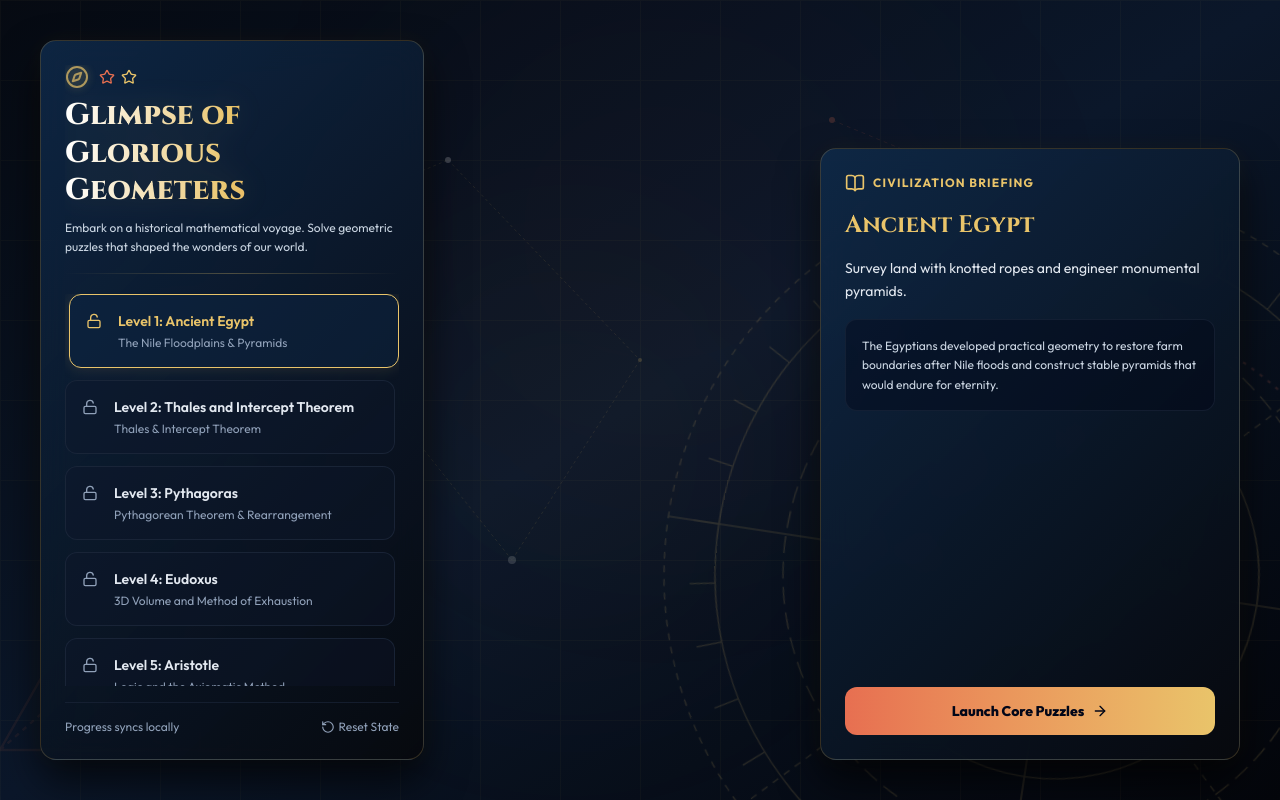
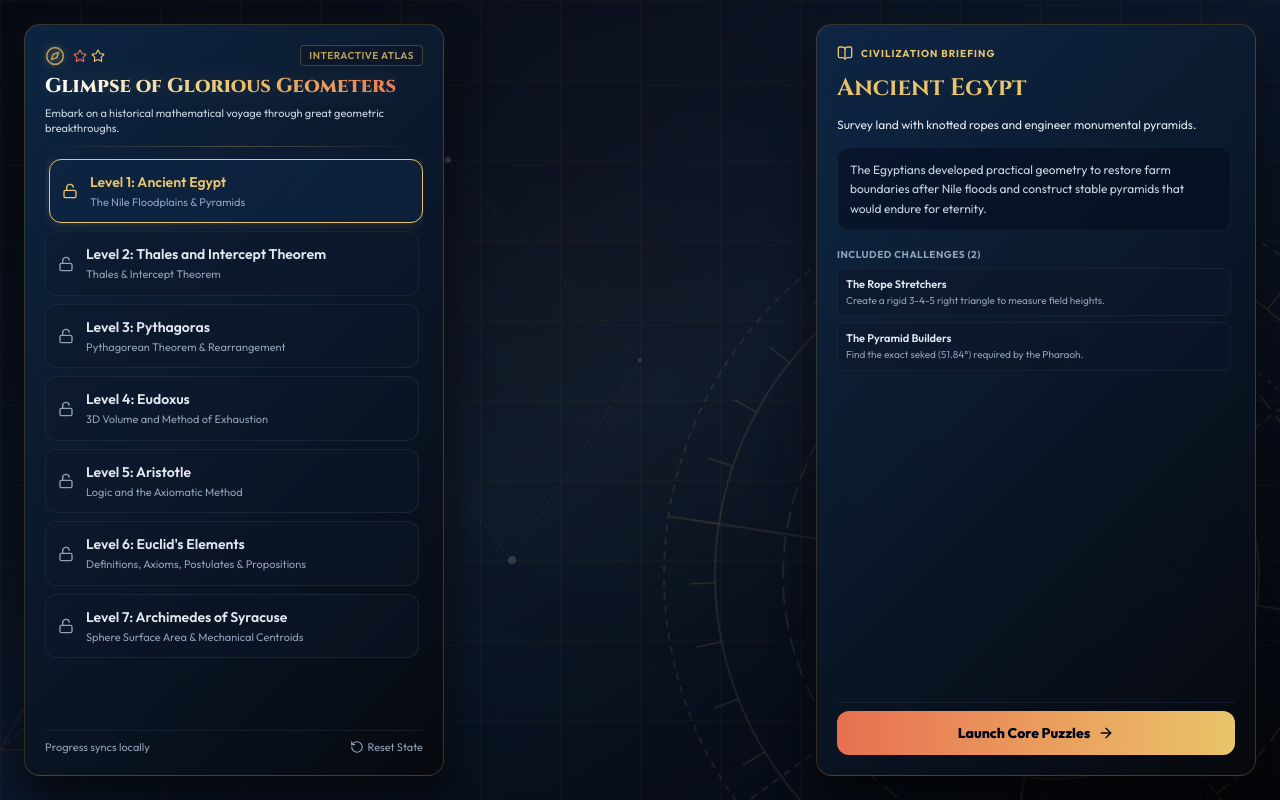
Before and after one commit to masonbpan2025-ai/glimpse_of_glorious_geometers, a React (Vite) app: page / in a window 1280 px wide. Built offline with nearby package versions, Linux system fonts and the light colour scheme.

Commit message:
Optimize MainMenu layout: compact title section and greatly expand levels list area for compact viewports

```diff
--- a/src/components/MainMenu.jsx
+++ b/src/components/MainMenu.jsx
@@ -115,30 +115,38 @@ export default function MainMenu() {
   const isLevelUnlocked = unlockedLevels.includes(selectedLevel.id);
 
   return (
-    <div className="absolute inset-0 w-full h-full flex justify-between p-6 md:p-10 pointer-events-none z-10 overflow-hidden">
+    <div className="absolute inset-0 w-full h-full flex justify-between p-3 md:p-6 pointer-events-none z-10 overflow-hidden">
       {/* 1. Left Sidebar: Civilization selection list */}
-      <div className="w-full md:w-96 glass-panel rounded-2xl p-6 flex flex-col justify-between pointer-events-auto h-full shadow-2xl select-none">
-        <div className="flex flex-col gap-5 overflow-hidden">
-          {/* Header decoration */}
-          <div className="flex flex-col gap-2">
-            <div className="flex gap-2.5 items-center text-egypt-gold">
-              <Compass className="w-6 h-6 animate-pulse text-egypt-gold filter drop-shadow-[0_0_4px_rgba(233,196,106,0.5)]" />
-              <div className="flex gap-1.5">
-                <Star className="w-4 h-4 text-egypt-terracotta" />
-                <Star className="w-4 h-4 text-egypt-gold" />
+      <div className="w-full md:w-[420px] glass-panel rounded-2xl p-4 md:p-5 flex flex-col justify-between pointer-events-auto h-full shadow-2xl select-none">
+
+        {/* Header decoration - compact & pushed to top */}
+        <div className="flex flex-col gap-1.5 shrink-0">
+          <div className="flex items-center justify-between">
+            <div className="flex gap-2 items-center text-egypt-gold">
+              <Compass className="w-5 h-5 animate-pulse text-egypt-gold filter drop-shadow-[0_0_4px_rgba(233,196,106,0.5)]" />
+              <div className="flex gap-1">
+                <Star className="w-3.5 h-3.5 text-egypt-terracotta" />
+                <Star className="w-3.5 h-3.5 text-egypt-gold" />
               </div>
             </div>
-            <h1 className="font-serif font-extrabold text-2xl md:text-3xl leading-tight bg-gradient-to-r from-white via-egypt-gold to-egypt-terracotta bg-clip-text text-transparent filter drop-shadow-[0_0_15px_rgba(233,196,106,0.15)]">
+            <span className="text-[10px] tracking-wider uppercase font-semibold text-egypt-gold/80 bg-slate-900/70 px-2 py-0.5 rounded border border-egypt-gold/25">
+              Interactive Atlas
+            </span>
+          </div>
+
+          <h1 className="font-serif font-extrabold text-lg md:text-xl leading-snug bg-gradient-to-r from-white via-egypt-gold to-egypt-terracotta bg-clip-text text-transparent filter drop-shadow-[0_0_10px_rgba(233,196,106,0.15)]">
             Glimpse of Glorious Geometers
           </h1>
-            <p className="text-xs text-slate-300 leading-relaxed">
-              Embark on a historical mathematical voyage. Solve geometric puzzles that shaped the wonders of our world.
+
+          <p className="text-[11px] text-slate-300 leading-snug">
+            Embark on a historical mathematical voyage through great geometric breakthroughs.
           </p>
-            <div className="w-full h-[1.5px] bg-gradient-to-r from-transparent via-egypt-gold/30 to-transparent mt-2" />
+
+          <div className="w-full h-[1px] bg-gradient-to-r from-transparent via-egypt-gold/30 to-transparent my-1" />
         </div>
 
-          {/* Level List */}
-          <div className="flex flex-col gap-3 overflow-y-auto pr-1">
+        {/* Level List - takes all available space */}
+        <div className="flex-1 min-h-0 flex flex-col gap-2 overflow-y-auto pr-1 my-2">
           {levels.map((level) => {
             const isUnlocked = unlockedLevels.includes(level.id);
             const isActive = selectedLevelId === level.id;
@@ -147,40 +155,41 @@ export default function MainMenu() {
               <button
                 key={level.id}
                 onClick={() => setSelectedLevelId(level.id)}
-                  className={`w-full flex items-start gap-4 p-4 rounded-xl text-left border transition-all duration-300 relative group cursor-pointer ${
+                className={`w-full flex items-center gap-3 p-2.5 md:p-3 rounded-xl text-left border transition-all duration-200 relative group cursor-pointer shrink-0 ${
                   isActive
-                      ? 'bg-egypt-lapis/40 border-egypt-gold shadow-[0_0_15px_rgba(233,196,106,0.15)] translate-x-1'
-                      : 'bg-slate-900/40 border-slate-800/80 hover:bg-slate-900/60 hover:border-slate-700/80 hover:translate-x-1'
+                    ? 'bg-egypt-lapis/50 border-egypt-gold shadow-[0_0_12px_rgba(233,196,106,0.18)] translate-x-1'
+                    : 'bg-slate-900/40 border-slate-800/80 hover:bg-slate-900/70 hover:border-slate-700/80 hover:translate-x-0.5'
                 }`}
               >
-                  <div className="mt-0.5">
+                <div className="shrink-0">
                   {isUnlocked ? (
                     <Unlock className={`w-4 h-4 ${isActive ? 'text-egypt-gold' : 'text-slate-400'}`} />
                   ) : (
                     <Lock className="w-4 h-4 text-slate-600" />
                   )}
                 </div>
-                  <div className="flex-grow">
-                    <h3 className={`font-semibold text-sm ${isActive ? 'text-egypt-gold' : 'text-slate-200'}`}>
+                <div className="flex-grow min-w-0">
+                  <div className="flex items-center justify-between gap-1">
+                    <h3 className={`font-semibold text-xs md:text-sm truncate ${isActive ? 'text-egypt-gold' : 'text-slate-200'}`}>
                       {level.title}
                     </h3>
-                    <p className="text-xs text-slate-400 mt-1 line-clamp-1 group-hover:line-clamp-none transition-all">
+                    {!isUnlocked && (
+                      <span className="text-[9px] bg-slate-950/70 text-slate-500 font-bold px-1.5 py-0.5 rounded border border-slate-800 shrink-0">
+                        Locked
+                      </span>
+                    )}
+                  </div>
+                  <p className="text-[11px] text-slate-400 truncate mt-0.5">
                     {level.subtitle}
                   </p>
                 </div>
-                  {!isUnlocked && (
-                    <span className="text-[10px] bg-slate-950/60 text-slate-500 font-bold px-1.5 py-0.5 rounded border border-slate-800">
-                      Locked
-                    </span>
-                  )}
               </button>
             );
           })}
         </div>
-        </div>
 
         {/* Reset button at the bottom */}
-        <div className="mt-4 pt-4 border-t border-slate-800/60 flex justify-between items-center text-xs text-slate-400">
+        <div className="pt-2 border-t border-slate-800/60 flex justify-between items-center text-[11px] text-slate-400 shrink-0">
           <span>Progress syncs locally</span>
           <button
             onClick={resetGame}
@@ -194,37 +203,54 @@ export default function MainMenu() {
       </div>
 
       {/* 2. Right Briefing Panel: Selected civilization details */}
-      <div className="hidden md:flex w-[420px] glass-panel rounded-2xl p-6 flex-col justify-between pointer-events-auto h-[85%] self-end shadow-2xl overflow-y-auto">
-        <div className="flex flex-col gap-4">
-          <div className="flex items-center gap-2">
-            <BookOpen className="w-5 h-5 text-egypt-gold" />
-            <span className="text-xs uppercase font-bold tracking-widest text-egypt-gold">
+      <div className="hidden md:flex w-[400px] lg:w-[440px] glass-panel rounded-2xl p-4 md:p-5 flex-col justify-between pointer-events-auto h-full shadow-2xl overflow-hidden">
+        <div className="flex flex-col gap-3 min-h-0 overflow-y-auto pr-1">
+          <div className="flex items-center gap-2 shrink-0">
+            <BookOpen className="w-4 h-4 text-egypt-gold" />
+            <span className="text-[10px] uppercase font-bold tracking-widest text-egypt-gold">
               Civilization Briefing
             </span>
           </div>
-          <h2 className="font-serif font-bold text-2xl text-egypt-gold">
+          <h2 className="font-serif font-bold text-xl md:text-2xl text-egypt-gold shrink-0 leading-tight">
             {selectedLevel.civilization}
           </h2>
-          <p className="text-sm leading-relaxed text-slate-200">
+          <p className="text-xs leading-relaxed text-slate-200 shrink-0">
             {selectedLevel.desc}
           </p>
-          <div className="bg-slate-950/40 border border-slate-800/60 rounded-xl p-4 text-xs leading-relaxed text-slate-300">
+          <div className="bg-slate-950/40 border border-slate-800/60 rounded-xl p-3 text-xs leading-relaxed text-slate-300">
             {selectedLevel.details}
           </div>
+
+          {/* Display Subtasks list in briefing */}
+          {selectedLevel.subtasks && selectedLevel.subtasks.length > 0 && (
+            <div className="flex flex-col gap-1.5 mt-1">
+              <span className="text-[10px] uppercase tracking-wider font-bold text-slate-400">
+                Included Challenges ({selectedLevel.subtasks.length})
+              </span>
+              <div className="flex flex-col gap-1.5">
+                {selectedLevel.subtasks.map((task) => (
+                  <div key={task.id} className="bg-slate-900/50 border border-slate-800/70 rounded-lg p-2 text-xs">
+                    <div className="font-semibold text-slate-200 text-[11px]">{task.title}</div>
+                    <div className="text-[10px] text-slate-400 leading-snug mt-0.5">{task.desc}</div>
+                  </div>
+                ))}
+              </div>
+            </div>
+          )}
         </div>
 
         {/* Launch button container */}
-        <div className="mt-6">
+        <div className="mt-3 pt-2 border-t border-slate-800/60 shrink-0">
           {isLevelUnlocked ? (
             <button
               onClick={() => startLevel(selectedLevel.id)}
-              className="w-full flex items-center justify-center gap-2 py-3.5 rounded-xl bg-gradient-to-r from-egypt-terracotta to-egypt-gold text-slate-950 hover:text-black font-extrabold text-sm transition-all duration-300 transform hover:-translate-y-0.5 hover:shadow-[0_0_20px_rgba(231,111,81,0.4)] active:translate-y-0 cursor-pointer"
+              className="w-full flex items-center justify-center gap-2 py-3 rounded-xl bg-gradient-to-r from-egypt-terracotta to-egypt-gold text-slate-950 hover:text-black font-extrabold text-xs md:text-sm transition-all duration-300 transform hover:-translate-y-0.5 hover:shadow-[0_0_20px_rgba(231,111,81,0.4)] active:translate-y-0 cursor-pointer"
             >
               <span>Launch Core Puzzles</span>
               <ArrowRight className="w-4 h-4" />
             </button>
           ) : (
-            <div className="w-full text-center py-3 px-4 rounded-xl bg-slate-950/30 border border-slate-800 text-slate-500 font-semibold text-xs flex items-center justify-center gap-2">
+            <div className="w-full text-center py-2.5 px-4 rounded-xl bg-slate-950/30 border border-slate-800 text-slate-500 font-semibold text-xs flex items-center justify-center gap-2">
               <Lock className="w-3.5 h-3.5" />
               Complete previous civilization to unlock
             </div>
```
Lines whose indentation alone changed are shown as unchanged.
